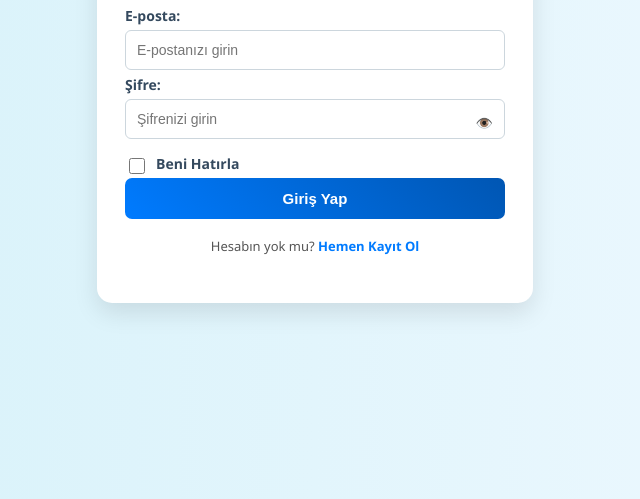
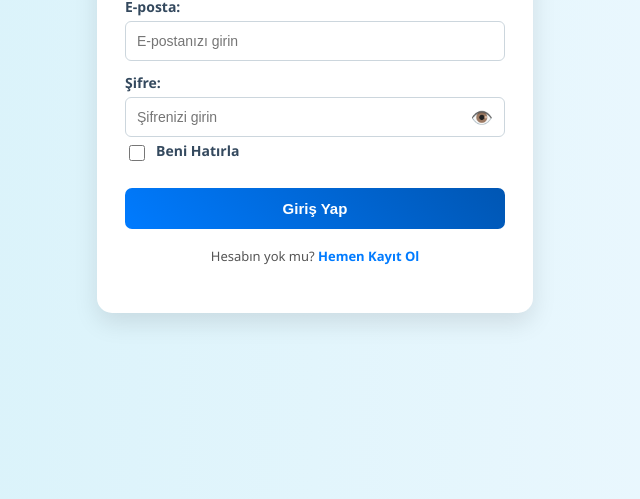
Before and after one commit to busecoban/insidertestinium-tech-hub-js-developer-bootcamp-2025-summer, a plain HTML site: page HW_Gun_2_CSS_Alistirmasi/login.html in a window 1280 px wide. Shown: the part 301-800 px from the top of the page, without its empty margins (325-965 px from the left). Drawn offline with Linux system fonts and the light colour scheme.

Commit message:
hw 2 fix

```diff
--- a/HW_Gun_2_CSS_Alistirmasi/style.css
+++ b/HW_Gun_2_CSS_Alistirmasi/style.css
@@ -19,7 +19,6 @@ body {
   animation: fadeIn 0.6s ease;
 }
 
-/* Fade-in animasyonu */
 @keyframes fadeIn {
   from {
     opacity: 0;
@@ -52,7 +51,7 @@ input[type="password"],
 input[type="text"] {
   width: 100%;
   padding: 11px;
-  margin-bottom: 5px;
+  margin-bottom: 12px;
   border: 1px solid #ccd6dd;
   border-radius: 6px;
   box-sizing: border-box;
@@ -75,6 +74,7 @@ input.error {
 
 .password-wrapper {
   position: relative;
+  height: 40px;
 }
 
 .password-wrapper input {
@@ -83,19 +83,37 @@ input.error {
 
 .toggle-password {
   position: absolute;
+  right: 12px;
   top: 50%;
-  right: 12px;
   transform: translateY(-50%);
-  cursor: pointer;
-  font-size: 14px;
+  font-size: 18px;
   color: #007bff;
+  line-height: 1;
+  pointer-events: all;
 }
 
 .error-message {
   font-size: 12px;
   color: #e74c3c;
+  margin-top: -5px;
   margin-bottom: 12px;
   display: none;
+}
+
+.checkbox-wrapper {
+  display: flex;
+  align-items: center;
+  gap: 8px;
+  margin-top: 4px;
+  margin-bottom: 18px;
+  font-size: 14px;
+  color: #34495e;
+}
+
+.checkbox-wrapper input[type="checkbox"] {
+  width: 16px;
+  height: 16px;
+  accent-color: #007bff;
 }
 
 button {
@@ -103,6 +121,7 @@ button {
   background: linear-gradient(45deg, #007bff, #0056b3);
   color: white;
   padding: 12px;
+  margin-top: 5px;
   border: none;
   border-radius: 7px;
   cursor: pointer;
@@ -131,18 +150,3 @@ a {
 a:hover {
   text-decoration: underline;
 }
-
-.checkbox-wrapper {
-  display: flex;
-  align-items: center;
-  gap: 8px;
-  margin-top: 10px;
-  font-size: 14px;
-  color: #34495e;
-}
-
-.checkbox-wrapper input[type="checkbox"] {
-  width: 16px;
-  height: 16px;
-  accent-color: #007bff;
-}
```
